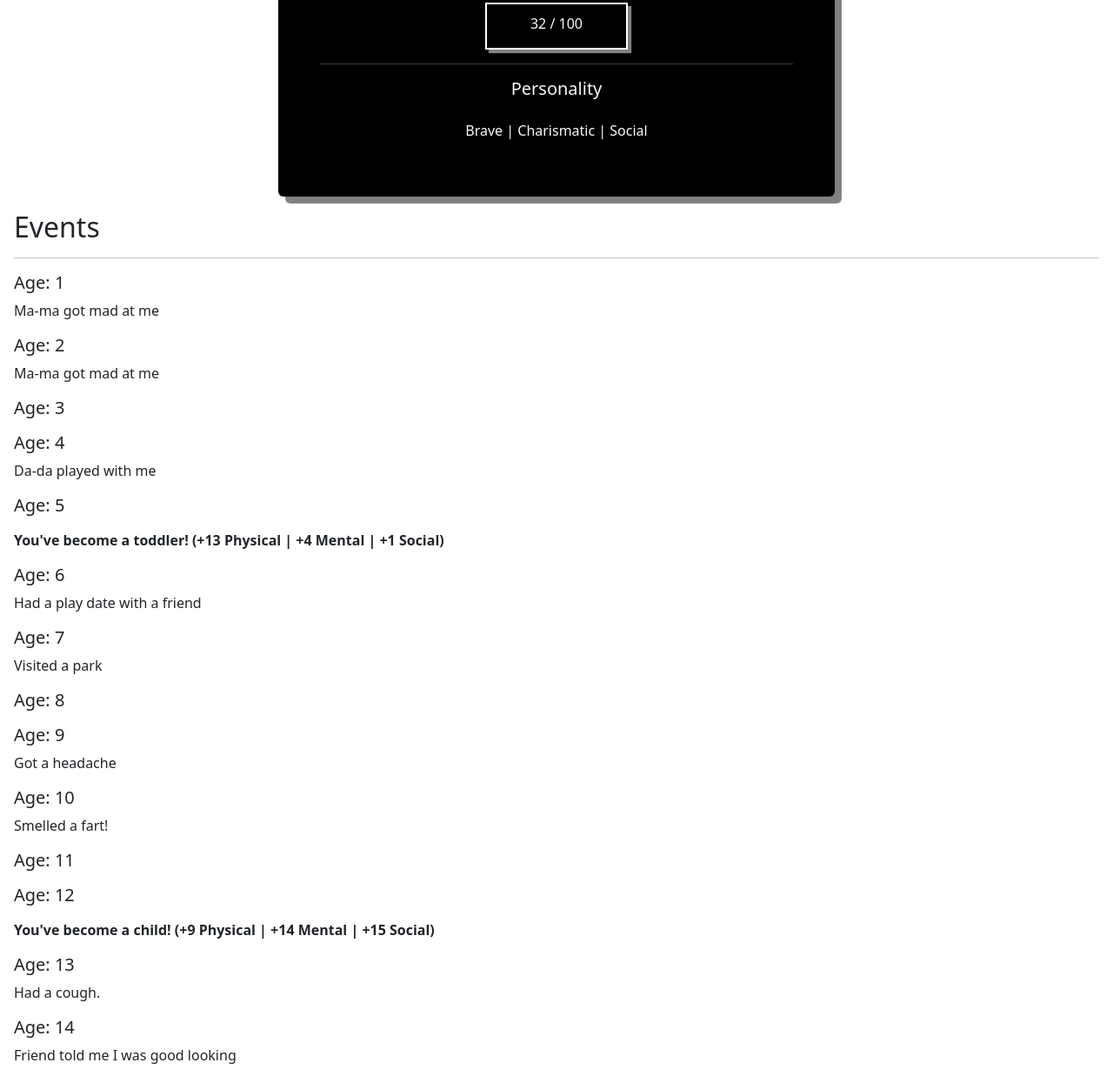
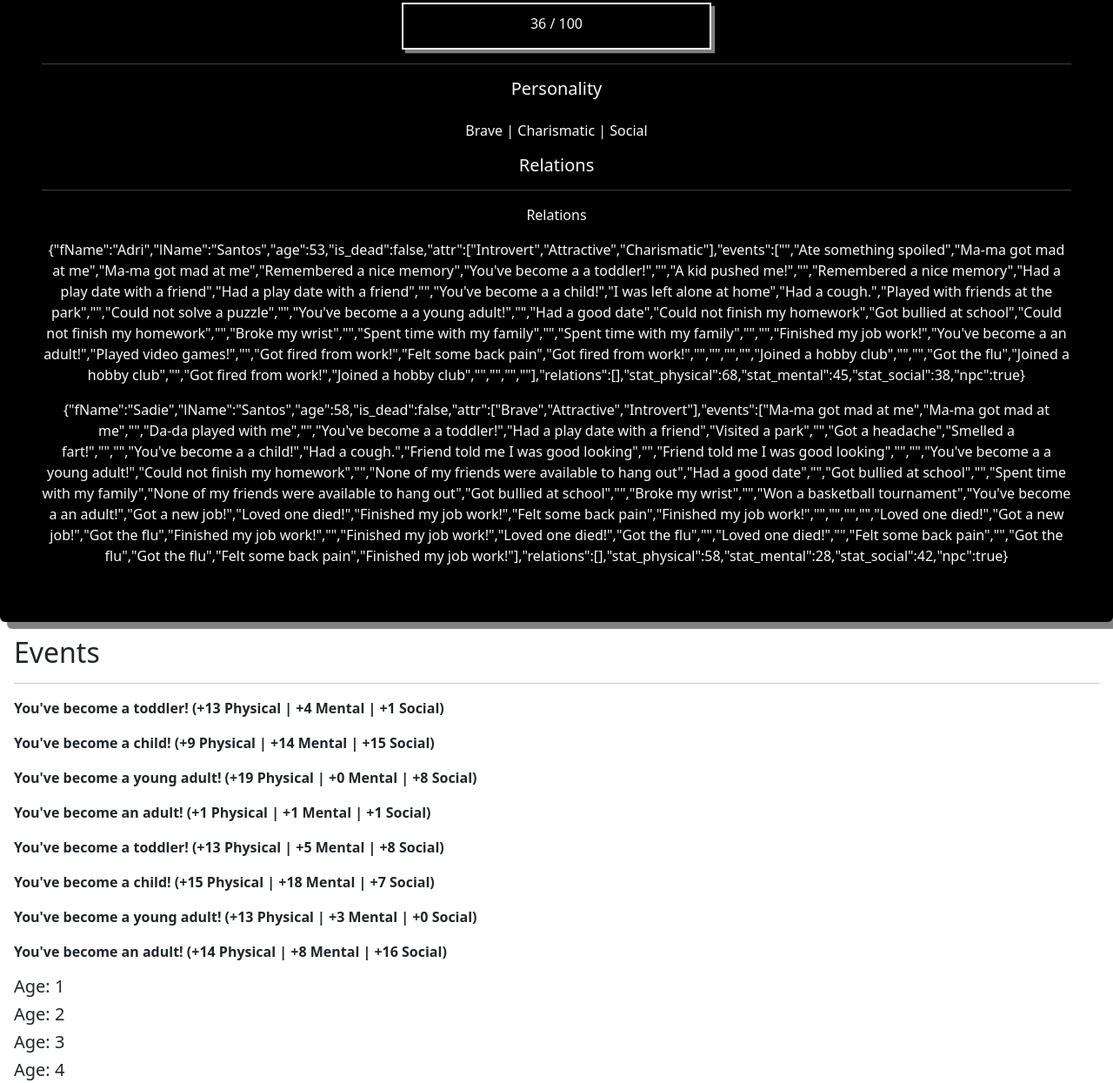
Before and after one commit to mattazz/humanity-webapp, a plain HTML site: page public/index.html in a window 1280 px wide. Shown: the part 467-1712 px from the top of the page at 87% size. Drawn offline with nearby package versions, Linux system fonts and the light colour scheme.

Commit message:
added relations and death

```diff
--- a/app.js
+++ b/app.js
@@ -87,8 +87,11 @@ class character{
     constructor({fName = generate_name()[0],
         lName = generate_name()[1],
         age = 0,
+        is_dead = false,
         attr = generate_attributes(3),
         events = [],
+        relations =[], //[0] is FATHER and [1] is MOTHER
+        npc = false,
         // Stats - Total of 100 | Each age era has random 20 roll
         stat_physical = generateRandomInt(20),
         stat_mental = generateRandomInt(20),
@@ -98,16 +101,26 @@ class character{
         this.lName = lName
         // Always starts as newborn for now
         this.age = age
+        this.is_dead = is_dead
         this.attr = attr
         this.events = events
+        this.relations = relations
         this.stat_physical = stat_physical
         this.stat_mental = stat_mental
         this.stat_social = stat_social
+        this.npc = npc
+
+
+        if(this.npc == false){
+            this.create_parents()
+        }
     }
     /** Used to generate milestones for the 'add_up_w_milestones()' method
      * @param {Number} max_milestones number of milestones per
      */
     generate_milestones(max_milestones){
+        if (this.is_dead == false){
+
             let era = ''
             if(between(this.age, age_config['infant'][0], age_config['infant'][1])){
                 era = 'infant'
@@ -134,37 +147,69 @@ class character{
                 let numberOfEvents = selectedEra[selectedPositivity][selectedType].length
                 console.log(`Generating... || ${era} || ${selectedPositivity} || ${selectedType}`)
                 let event = selectedEra[selectedPositivity][selectedType][generateRandomInt(numberOfEvents)]['event']
-            console.log("Specific event: " + event)
-            console.log('Generating event for: ' + this.fName + ' : ' + event)
-            console.log('NUM OF EVENTS: ' + numberOfEvents)
+                // console.log("Specific event: " + event)
+                // console.log('Generating event for: ' + this.fName + ' : ' + event)
+                // console.log('NUM OF EVENTS: ' + numberOfEvents)
                 this.events.push(event)
                 i++
 
                 // Writing to HTML
-            $('#events').before(`<p> ${event} </p>`);
+                if(this.npc == false){
+                    $('#events').before(`<p> ${event}</p>`);
+                }
+            }
         }
     }
 
-    age_up(number_of_years){
-        this.age += number_of_years
-        // Check injury
-        // Check status and effects
+    chance_of_death(){
+        if (this.is_dead == false){
+            if (generateRandomInt(100) > 50){
+                console.log('Rolling for death...')
+                this.is_dead = true
+                this.fName = this.fName + ' (DEAD)'
+                this.lName = this.lName + ' (DEAD)'
+                this.events.push('Character died!')
+            }
+        }
+    }
+
+    create_parents(){
+        let age_diff = 20
+        let father = new character({
+            lName: this.lName,
+            age: 0,
+            npc: true //Stops form infinetly generating parents upon creation
+        })
+        let mother = new character({
+            lName: this.lName,
+            age: 0,
+            npc: true
+        })
+        // Ages the NPC parents
+        father.age_up_w_milestones((age_diff + generateRandomInt(20)), 1)
+        mother.age_up_w_milestones((generateRandomInt(20) + age_diff), 1)
+
+        // Adds to Character's relations array
+        this.relations.push(father)
+        this.relations.push(mother)
     }
 
     /**
     * Ages the character up with a chance for milestone events.
     * @param {number} number_of_years - Number of years to add to the age
     */
-    age_up_w_milestones(number_of_years){
+    age_up_w_milestones(number_of_years, num_of_milestones){
         let i = 0
         while(i<number_of_years){
+
+            if(this.is_dead == false){
                 this.age ++
                 i ++
-            // console.log('Aged up! New age is: ' + this.age)
-
                 // Writing to HTML here because it needs to happen every age
+                if (this.npc == false){
                     $('#events').before(`<h5> Age: ${this.age}`);
-            this.generate_milestones(1) //Sets number of milestones per year
+                }
+                this.generate_milestones(num_of_milestones) //Sets number of milestones per year
 
 
                 // Check age roll
@@ -182,12 +227,24 @@ class character{
                         this.era_update_stats('an adult')
                         break
                 }
-            // Check injury - todo
+                // Check injury and death- todo
+                if (this.age > 60){
+                    this.chance_of_death()
+                }
                 // Check status and effects - tdo
+
+                // Relations age up as well
+                for(const i of this.relations){
+                    console.log('CHECKING CHARACTER: ' + i.fName + ' ' + i.lName)
+                    i.age_up_w_milestones(1, 1)
                 }
             }
 
-    /** Used for checking the age and rolling for stats when reaching the next era
+
+        }
+    }
+
+    /** Used for checking the age and rolling for stats when reaching the next era in 'age_up_w_miletones()
      * @param {String} era
      */
     era_update_stats(era){
@@ -214,11 +271,15 @@ class character{
         $('#char-physical-stat').text(char1.stat_physical + ' / 100');
         $('#char-mental-stat').text(char1.stat_mental + ' / 100');
         $('#char-social-stat').text(char1.stat_social + ' / 100');
+
+        let relations = char1.relations
+        $('#char-relations').after(`<p> ${JSON.stringify(relations[0])} </p>`);
+        $('#char-relations').after(`<p> ${JSON.stringify(relations[1])} </p>`);
     }
 }
 
 // Testing character generation
 let char1 = new character({})
-char1.age_up_w_milestones(generateRandomInt(80))
+char1.age_up_w_milestones(generateRandomInt(80), generateRandomInt(5))
 char1.to_HTML()
 console.log(char1)
--- a/public/index.html
+++ b/public/index.html
@@ -13,7 +13,7 @@
     <link rel="stylesheet" href="./css/style.css">
 </head>
 <body>
-    <div class="bio-card text-center bg-black text-light w-50 mx-auto rounded p-5">
+    <div class="bio-card text-center bg-black text-light w-auto mx-auto rounded p-5">
         <h1 id="char-name">Name</h1>
         <hr>
         <p id="char-age">Age</p>
@@ -34,6 +34,9 @@
         <hr>
         <h5>Personality</h5>
         <p id="char-attr" class="mt-4">Attributes</p>
+        <h5>Relations</h5>
+        <hr>
+        <p id="char-relations">Relations</p>
     </div>
 
     <div class=" p-3">
```
Lines whose indentation alone changed are shown as unchanged.
